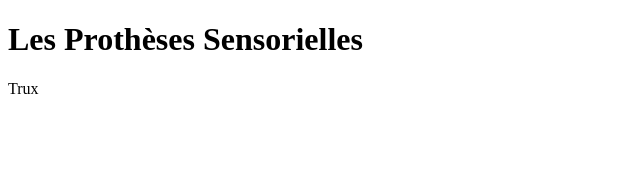
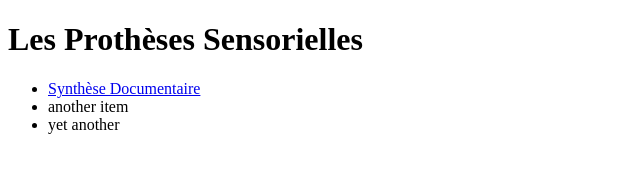
Before and after one commit to rdurieu/rdurieu.github.io, a plain HTML site: page index.html in a window 1280 px wide. Shown: the whole page, without its empty margins (0-640 px from the left). Drawn offline with Linux system fonts and the light colour scheme.

Commit message:
Update index.html

```diff
--- a/index.html
+++ b/index.html
@@ -7,6 +7,11 @@
 <body>
 <h1>Les Prothèses Sensorielles</h1>
 
-<p> Trux</p>
+<p><ul>
+  <li><a href="http://rdurieu.github.io/fichiers/Synth%C3%A8se.pdf">Synthèse Documentaire</a></li>
+  <li>another item</li>
+  <li>yet another</li>
+</ul>
+</p>
 </body>
 </html>
```
